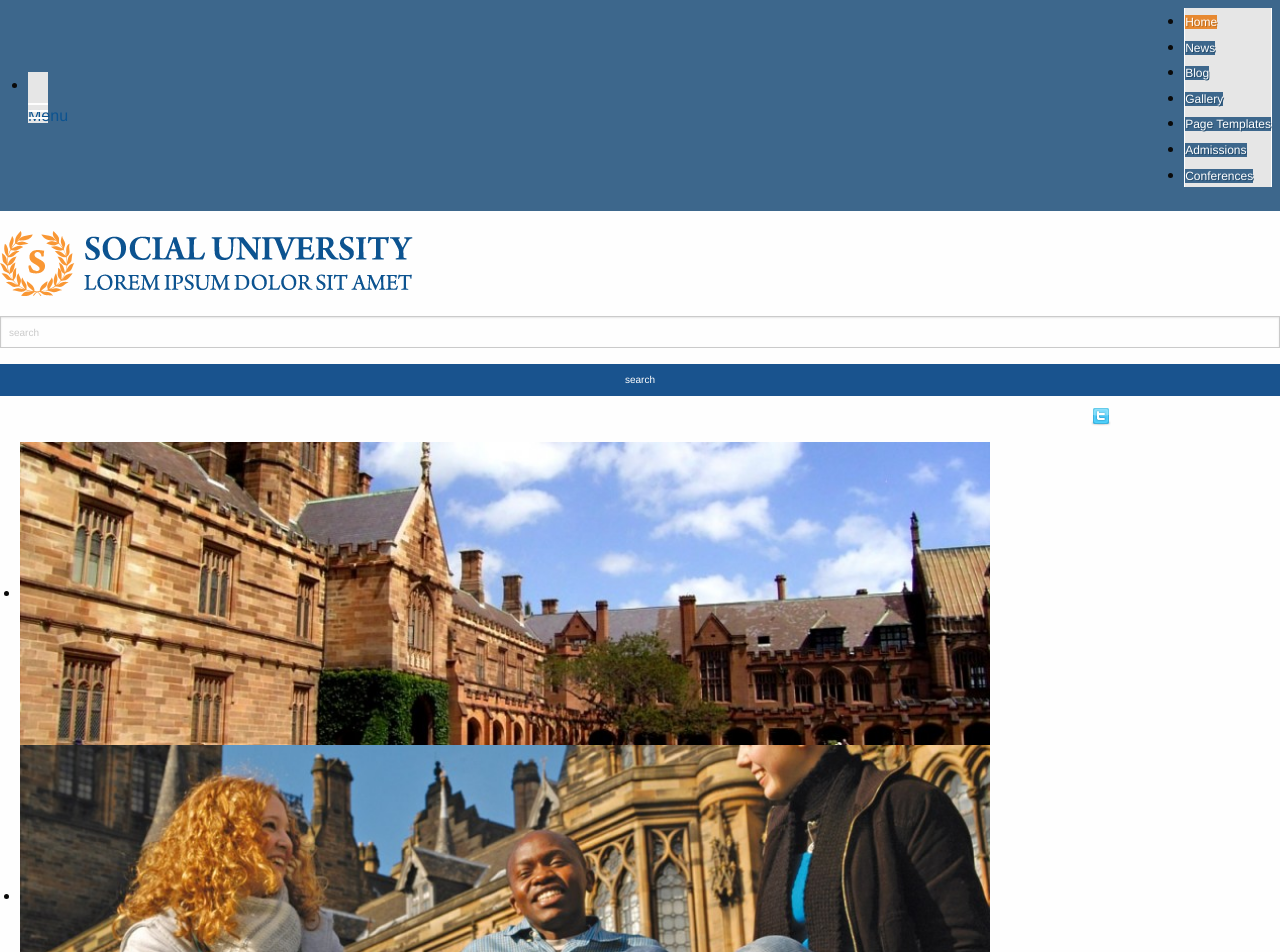
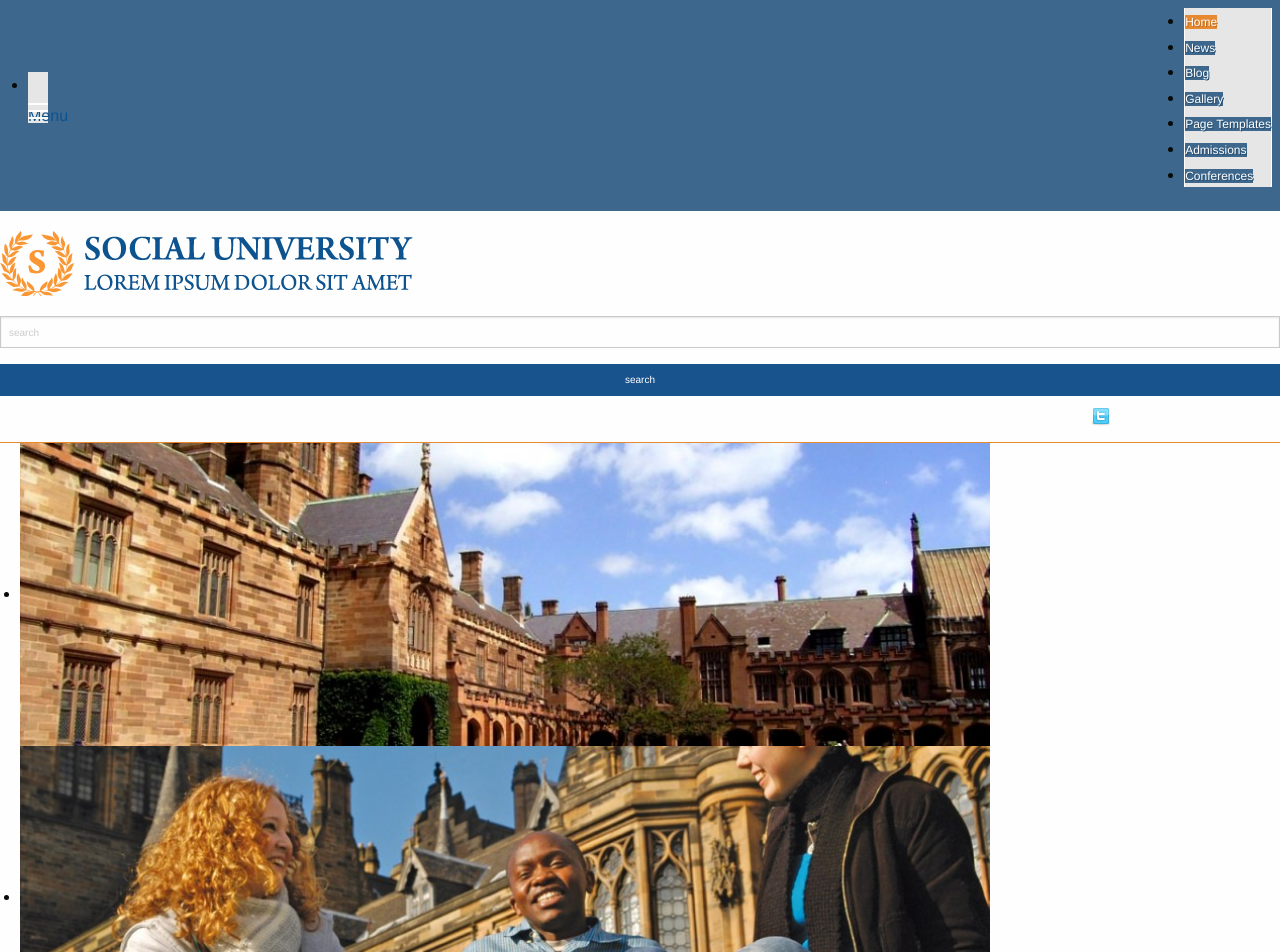
Before and after one commit to angeljohan1/academia, a plain HTML site: page index.html in a window 1280 px wide. Shown: the top 952 px of the page. Drawn offline with Linux system fonts and the light colour scheme; files whose address does not match are found by name.

Commit message:
Se anade slider  CSS

```diff
--- a/css/screen.css
+++ b/css/screen.css
@@ -181,3 +181,13 @@ footer .legal h2{
 	color: white;
 	text-shadow: #b86d21 1px 1px 0;
 }
+
+.slideshow-wrapper{
+	border-bottom: 1px solid #E78931;
+	border-top: 1px solid #E78931;
+	margin-bottom: 55px;
+}
+
+.orbit-bullets{
+	display: none;
+}
```
